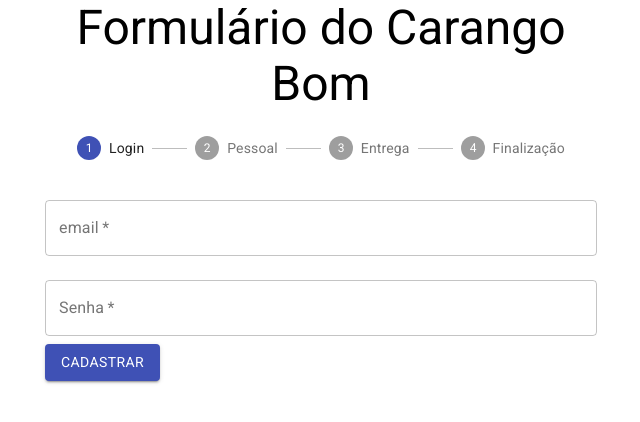
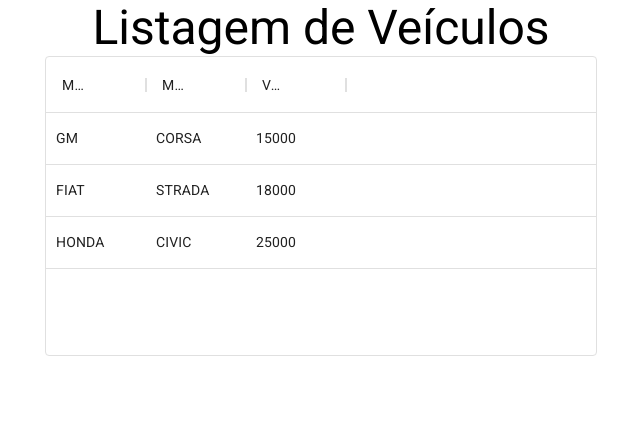
Before and after one commit to tiagolpadua/carango-bom, a React (Create React App) app: page / in a window 1280 px wide. Shown: the top 422 px of the page, without its empty margins (319-959 px from the left). Built offline with nearby package versions, Linux system fonts and the light colour scheme.

Commit message:
listagem de veiculos

```diff
--- a/package.json
+++ b/package.json
@@ -4,6 +4,7 @@
   "private": true,
   "dependencies": {
     "@material-ui/core": "^4.11.3",
+    "@material-ui/data-grid": "^4.0.0-alpha.24",
     "@testing-library/jest-dom": "^5.11.10",
     "@testing-library/react": "^11.2.6",
     "@testing-library/user-event": "^12.8.3",
--- a/src/App.js
+++ b/src/App.js
@@ -1,22 +1,24 @@
 import { Container, Typography } from '@material-ui/core';
 import './App.css';
-import FormularioCadastro from './components/FormularioCadastro/FormularioCadastro';
-import ValidacoesCadastro from './contexts/validacoesCadastro';
-import { validarCPF, validarSenha } from './models/cadastro';
+// import FormularioCadastro from './components/FormularioCadastro/FormularioCadastro';
+// import ValidacoesCadastro from './contexts/validacoesCadastro';
+// import { validarCPF, validarSenha } from './models/cadastro';
+import ListagemVeiculos from './pages/ListagemVeiculos';
 
 function App() {
   return (
     <Container component="article" maxWidth="sm">
-      <Typography variant="h3" align="center" component="h1">Formulário do Carango Bom</Typography>
-      <ValidacoesCadastro.Provider value={{ cpf: validarCPF, senha: validarSenha, nome: validarSenha }}>
-        <FormularioCadastro aoEnviar={aoEnviarForm} />
-      </ValidacoesCadastro.Provider>
+      <ListagemVeiculos></ListagemVeiculos>
     </Container>
   );
 }
 
-function aoEnviarForm(dados) {
-  console.log(dados);
-}
+// <ValidacoesCadastro.Provider value={{ cpf: validarCPF, senha: validarSenha, nome: validarSenha }}>
+//   <FormularioCadastro aoEnviar={aoEnviarForm} />
+// </ValidacoesCadastro.Provider>
+
+// function aoEnviarForm(dados) {
+//   console.log(dados);
+// }
 
 export default App;
--- /dev/null
+++ b/src/pages/CadastroUsuario.jsx
@@ -0,0 +1 @@
+// TODO
--- /dev/null
+++ b/src/pages/CadastroVeiculo.jsx
@@ -0,0 +1 @@
+// TODO
--- /dev/null
+++ b/src/pages/Dashboard.jsx
@@ -0,0 +1 @@
+// TODO
--- /dev/null
+++ b/src/pages/ListagemVeiculos.jsx
@@ -0,0 +1,32 @@
+import React, { useEffect, useState } from 'react';
+import VeiculoService from '../services/VeiculoService'
+import { DataGrid } from '@material-ui/data-grid';
+import { Typography } from '@material-ui/core';
+
+const colunas = [
+    { field: 'marca', headerName: 'Marca' },
+    { field: 'modelo', headerName: 'Modelo' },
+    { field: 'valor', headerName: 'Valor' },
+];
+
+function ListagemVeiculos() {
+    const [veiculos, setVeiculos] = useState([]);
+    useEffect(() => {
+        VeiculoService.listar()
+            .then(veiculos => setVeiculos(veiculos));
+    }, []);
+
+
+    console.log(veiculos);
+
+    return (
+        <>
+            <Typography variant="h3" align="center" component="h1">Listagem de Veículos</Typography>
+            <div style={{ height: 300, width: '100%' }}>
+                <DataGrid hideFooterPagination rows={veiculos} columns={colunas} />
+            </div>
+        </>
+    );
+}
+
+export default ListagemVeiculos;
--- /dev/null
+++ b/src/pages/Login.jsx
@@ -0,0 +1 @@
+// TODO
--- /dev/null
+++ b/src/services/VeiculoService.js
@@ -0,0 +1,31 @@
+const VeiculoService = {
+  cadastrar() {
+    throw new Error("Não implementado");
+  },
+  listar() {
+    return new Promise(resolve => {
+      resolve([
+        {
+          id: 1,
+          marca: "GM",
+          modelo: "CORSA",
+          valor: 15000
+        },
+        {
+          id: 2,
+          marca: "FIAT",
+          modelo: "STRADA",
+          valor: 18000
+        },
+        {
+          id: 3,
+          marca: "HONDA",
+          modelo: "CIVIC",
+          valor: 25000
+        },
+      ]);
+    })
+  }
+};
+
+export default VeiculoService;
```
Also changed, not shown: src/services/UsuarioService.js (added, +34 -0 lines), 2 other files (tests, documents, lock files or other folders).
